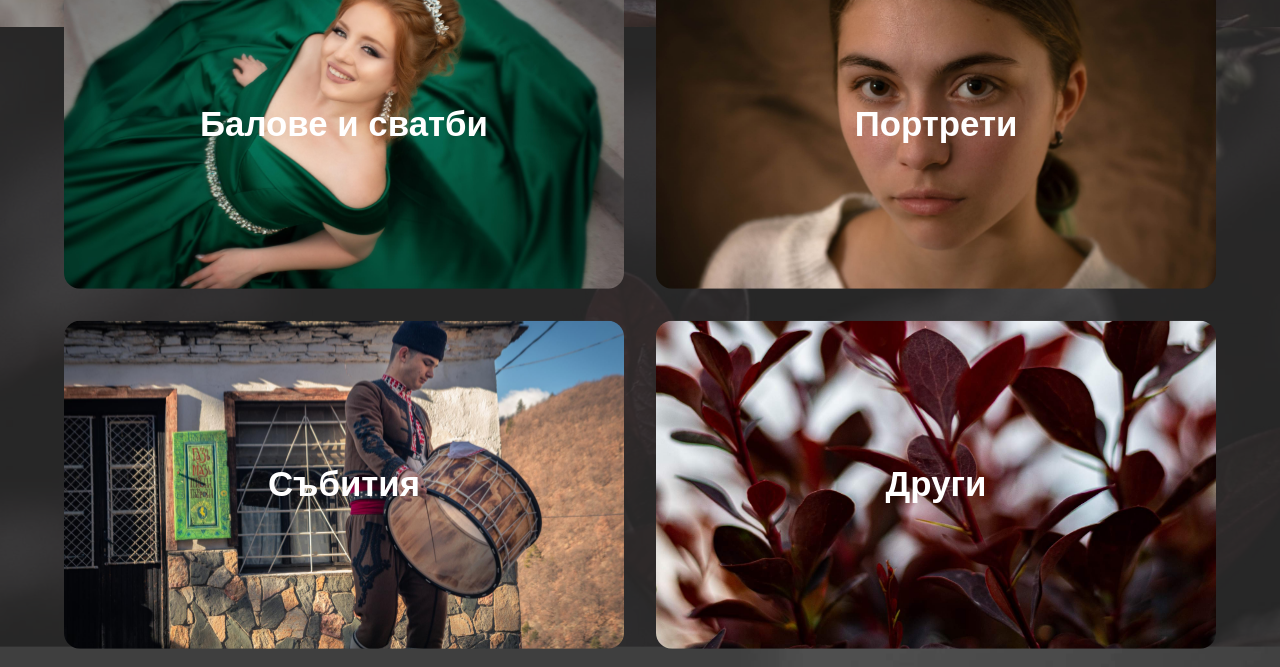
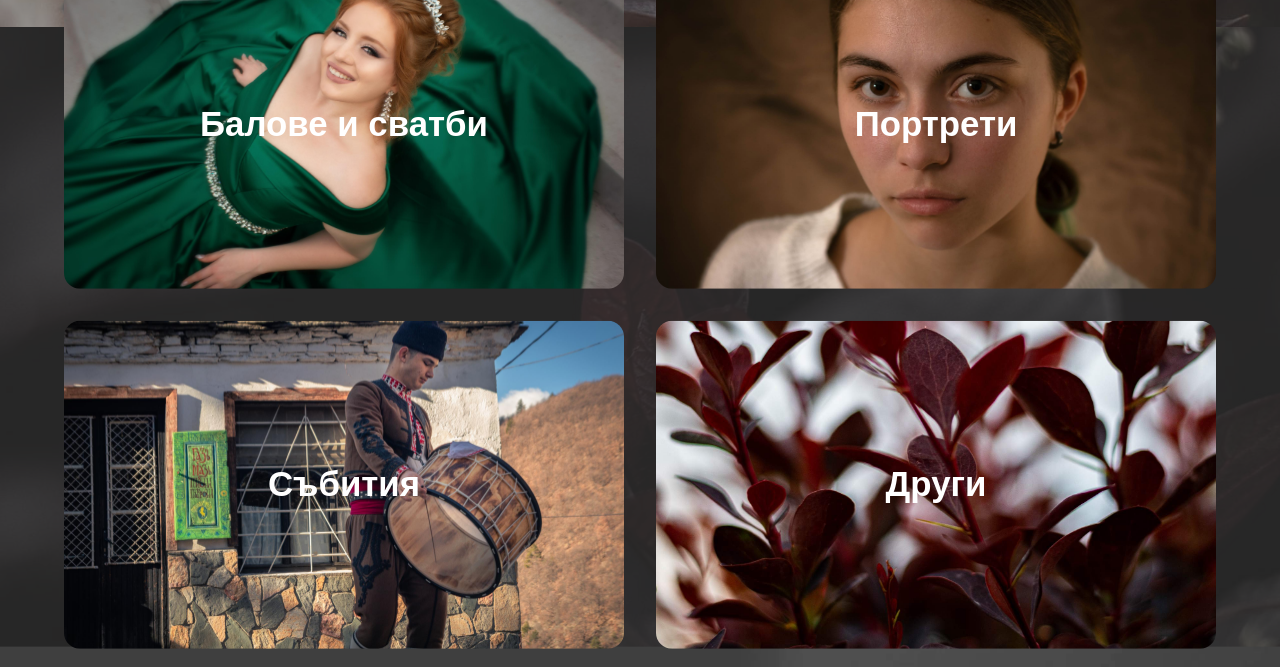
Before and after one commit to MariyanKarakiev/LetMePhoto, a plain HTML site: page index.html in a window 1280 px wide. Shown: the part 773-1440 px from the top of the page. Drawn offline with Linux system fonts and the light colour scheme.

Commit message:
translate

```diff
--- a/style.css
+++ b/style.css
@@ -1078,7 +1078,9 @@ body.nav-active .nav__list-item:nth-child(10) {
   background-position: center;
   background-size: cover;
   filter: grayscale(70%) brightness(30%) contrast(70%);
-  box-shadow: 0 0 40px
+  box-shadow: 0 0 40px;
+  -webkit-transform: translate(0%, -5%);
+  transform: translate(0%, -5%);
 }
 
 
```
